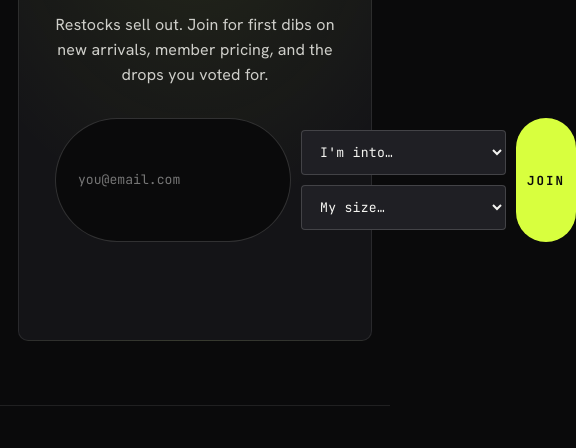
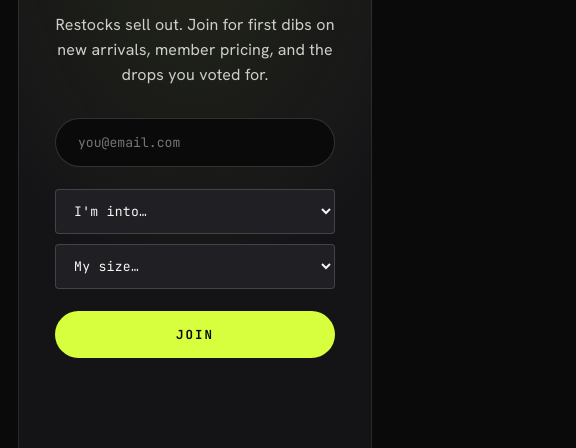
Before and after one commit to joshhhart/kicksondeck-store, a plain HTML site: page quiz/index.html in a window 390 px wide. Shown: the part 1061-1509 px from the top of the page, 576 px wide, since content can reach past the window. Drawn offline with Linux system fonts and the light colour scheme; a web font is replaced by a local one.

Commit message:
Fix mobile horizontal overflow from email-capture form
On phones (<600px) the .news-form was a non-wrapping flex row and the
two survey <select>s (flex-basis 160px) couldn't shrink, forcing the row
to ~569px. That expanded the layout viewport site-wide, pushing the
header nav controls off-screen and creating horizontal scroll on iPhone.

Stack the capture form vertically under 600px (full-width input, selects,
and button). Verified no horizontal overflow on home/collection/product/
blog/quiz at 375px; header controls now on-screen.

Co-Authored-By: Claude Opus 4.8 <noreply@anthropic.com>

```diff
--- a/assets/styles.css
+++ b/assets/styles.css
@@ -510,6 +510,11 @@ h1, h2, h3 { font-family: var(--font-display); font-weight: 800; text-transform:
 @media (max-width: 600px) {
   .quiz-pick { flex-direction: column; text-align: center; }
   .quiz-pick-info .btn { margin: 6px 4px 0; }
+  /* Email capture: stack vertically so the survey selects can't force horizontal overflow */
+  .news-form { flex-direction: column; align-items: stretch; max-width: 100%; }
+  .news-form > input, .news-form > .btn { width: 100%; }
+  .news-survey { flex-direction: column; }
+  .news-survey select { flex: 1 1 auto; width: 100%; min-width: 0; }
 }
 
 /* ============================================================
```
